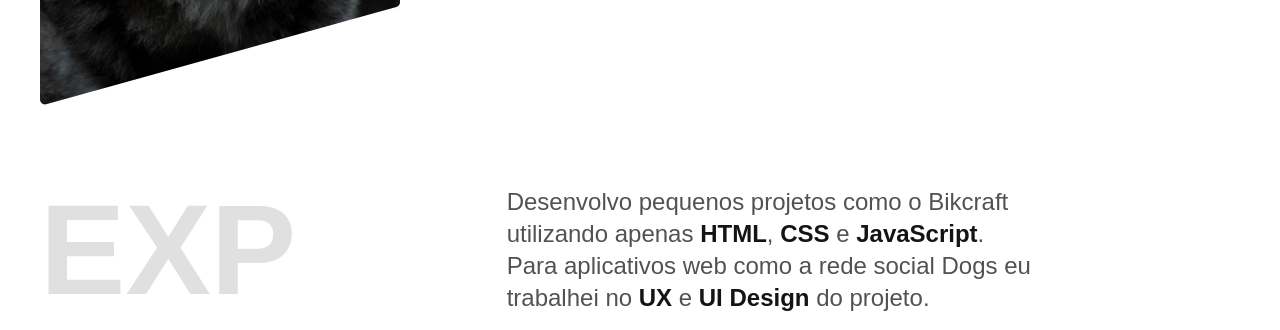
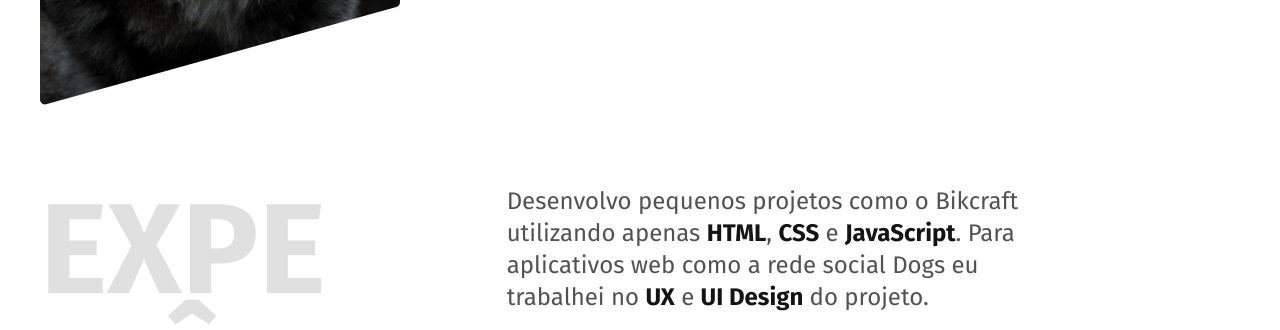
Before and after one commit to allisufernandes/Portfolio-Estudo, a plain HTML site: page index.html in a window 1280 px wide. Shown: the part 577-907 px from the top of the page. Drawn offline with Linux system fonts and the light colour scheme.

Commit message:
google fonts e título

```diff
--- a/index.html
+++ b/index.html
@@ -8,7 +8,11 @@
   <meta name="viewport" content="width=device-width, initial-scale=1.0">
   <link rel="stylesheet" href="./css/style.min.css">
   <link rel="icon" href="./favicon.svg" type="image/svg+xml">
-  <title>Portfolio</title>
+  <title>Portfolio - Teste</title>
+
+  <link rel="preconnect" href="https://fonts.googleapis.com">
+  <link rel="preconnect" href="https://fonts.gstatic.com" crossorigin>
+  <link href="https://fonts.googleapis.com/css2?family=Fira+Sans:wght@400;700&display=swap" rel="stylesheet">
 </head>
 
 <body>
```
